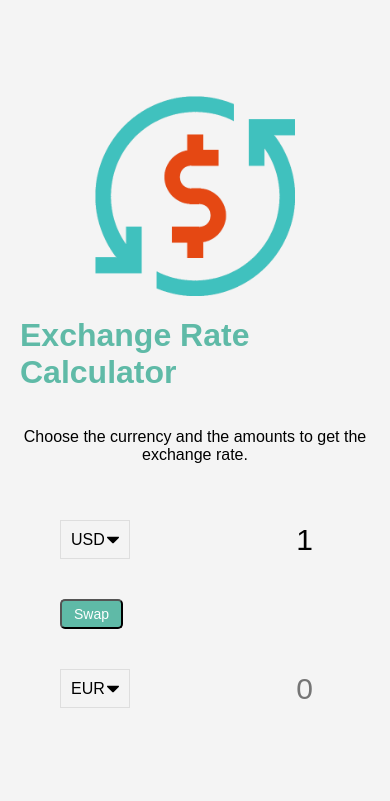
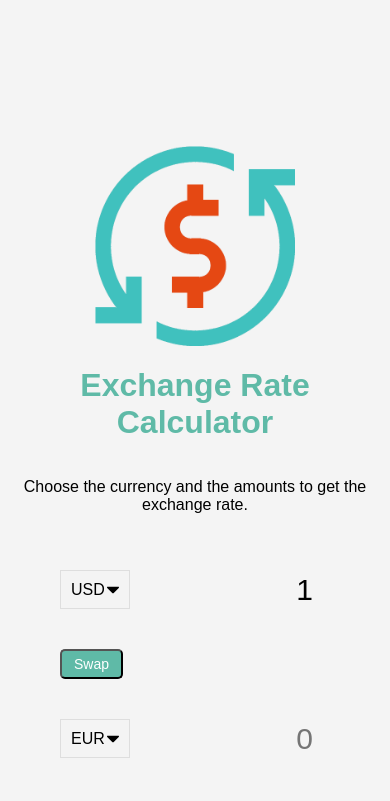
Before and after one commit to jharteaga/vanillajs-exchange-rate-calculator, a plain HTML site: page index.html in a window 390 px wide. Drawn offline with Linux system fonts and the light colour scheme; no server answers.

Commit message:
Fixing mobile styling CSS

```diff
--- a/style.css
+++ b/style.css
@@ -14,12 +14,13 @@ body {
   align-items: center;
   justify-content: center;
   height: 100vh;
-  margin: 0;
+  margin: 50px 0;
   padding: 20px;
 }
 
 h1 {
   color: var(--primary-color);
+  text-align: center;
 }
 
 p {
```
